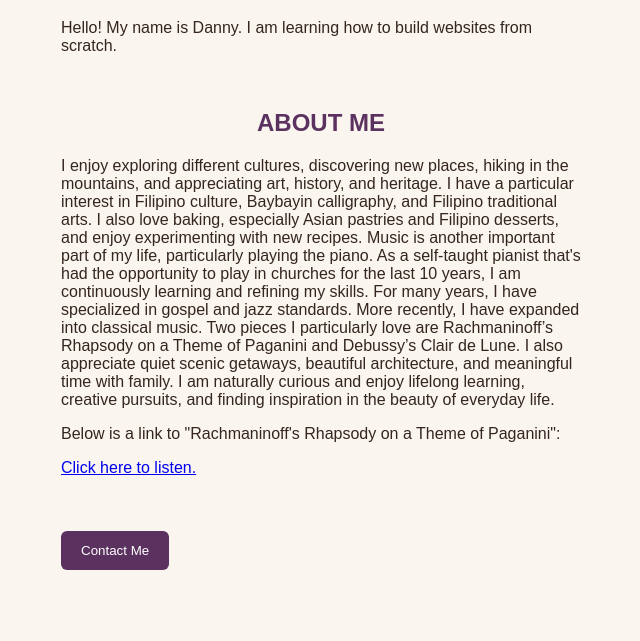
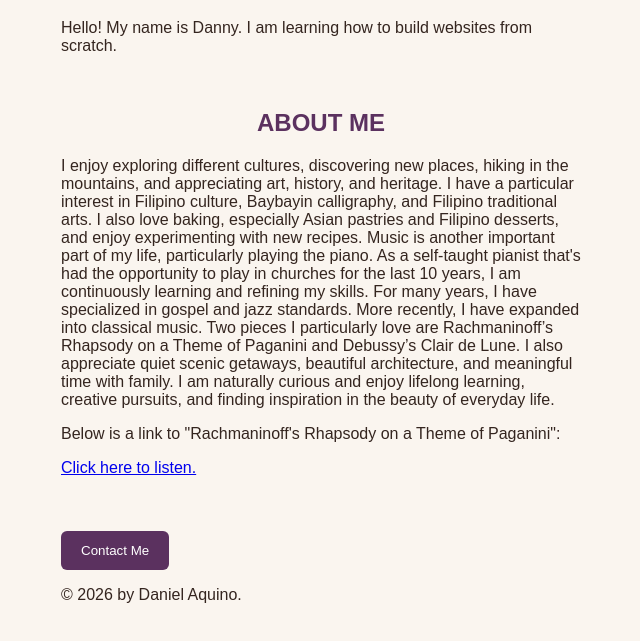
Before and after one commit to daa052185/Dannysfirstwebsite, a plain HTML site: page index.html in a window 1280 px wide. Shown: the part 97-738 px from the top of the page, without its empty margins (319-959 px from the left). Drawn offline with Linux system fonts and the light colour scheme.

Commit message:
Add copyright notice to index.html

```diff
--- a/index.html
+++ b/index.html
@@ -30,3 +30,4 @@
 </a>
   </body>
 </html>
+<p>© 2026 by Daniel Aquino.</p>
```
